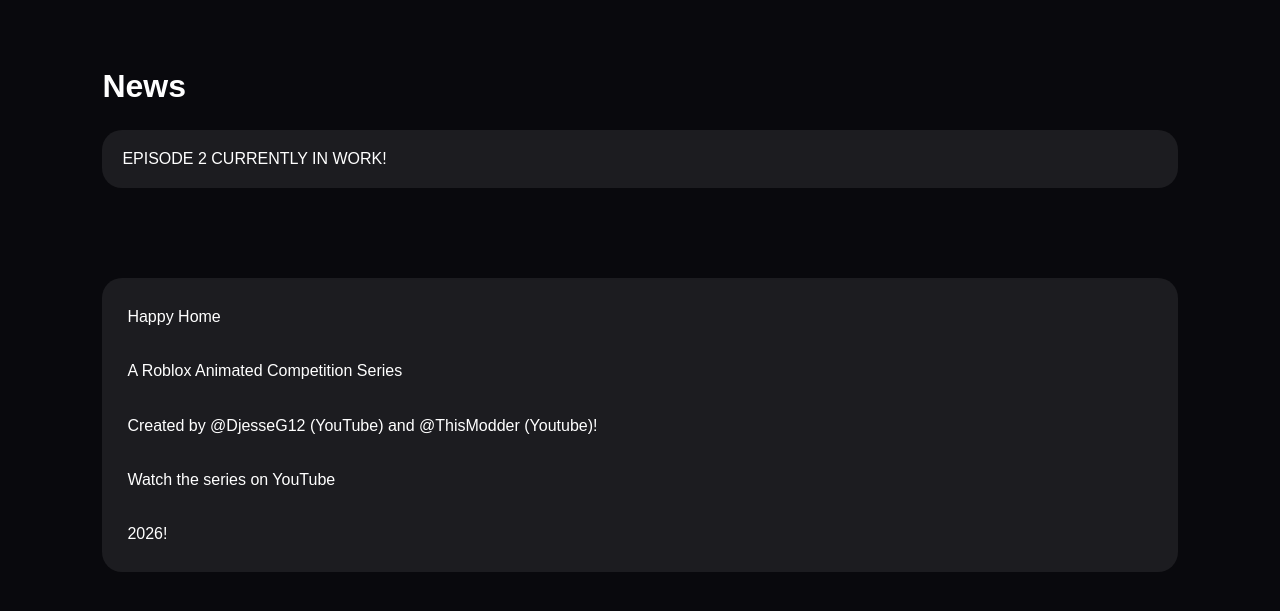
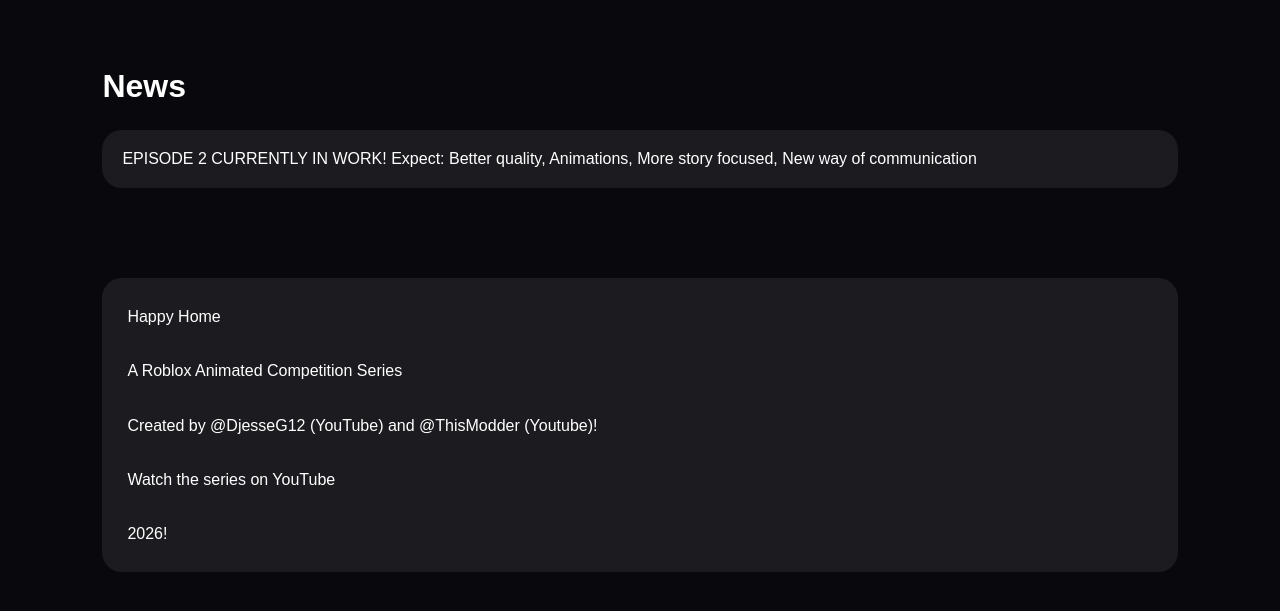
Before and after one commit to refullstudio/CrabLabs, a plain HTML site: page index.html in a window 1280 px wide. Shown: the part 5578-6189 px from the top of the page. Drawn offline with Linux system fonts and the light colour scheme.

Commit message:
Restore and format index.html content
The HTML document structure was restored, and the content was preserved while fixing formatting issues.

```diff
--- a/index.html
+++ b/index.html
@@ -235,6 +235,8 @@ Follow the journey as teams compete, friendships are made, and every episode bri
 
 EPISODE 2 CURRENTLY IN WORK!
 
+  Expect: Better quality, Animations, More story focused, New way of communication
+
 </div>
 
 </div>
```
